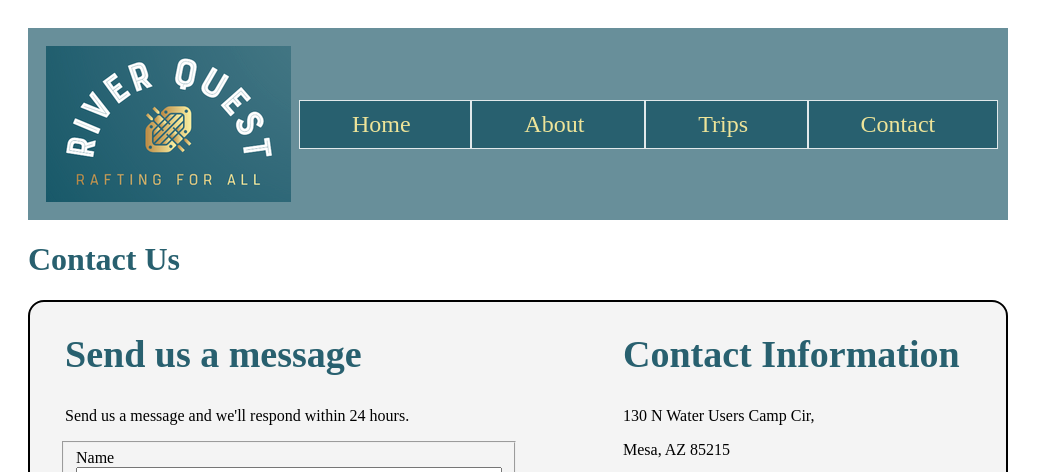
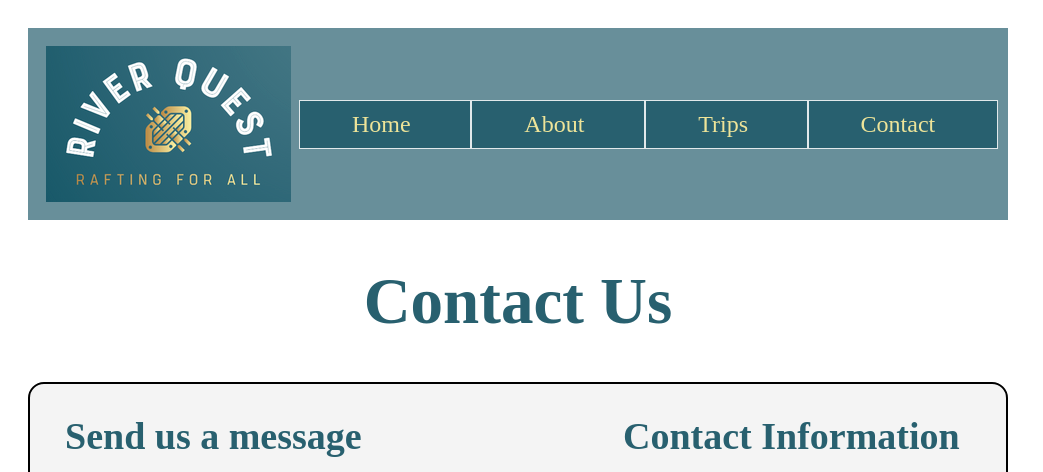
Before and after one commit to banthonbyu/wdd130, a plain HTML site: page wwr/contact.html in a window 1280 px wide. Shown: the top 472 px of the page, without its empty margins (0-1043 px from the left). Drawn offline with Linux system fonts and the light colour scheme; a web font is replaced by a local one.

Commit message:
contact.html

```diff
--- a/wwr/contact.html
+++ b/wwr/contact.html
@@ -22,7 +22,7 @@
     </header>
 
     <main>
-        <h1>Contact Us</h1>
+        <h1 class="center">Contact Us</h1>
         <section class="contact">
             <div class="form-area">
                 <h2>Send us a message</h2>
--- a/wwr/styles/rafting.css
+++ b/wwr/styles/rafting.css
@@ -233,9 +233,9 @@
         height: 35px; /* Icon height */
     }
 
-    .contact h1 {
-        position: absolute;
+    .center {
         text-align: center;
+        font-size: 65px;
     }
 
     .contact {
```
